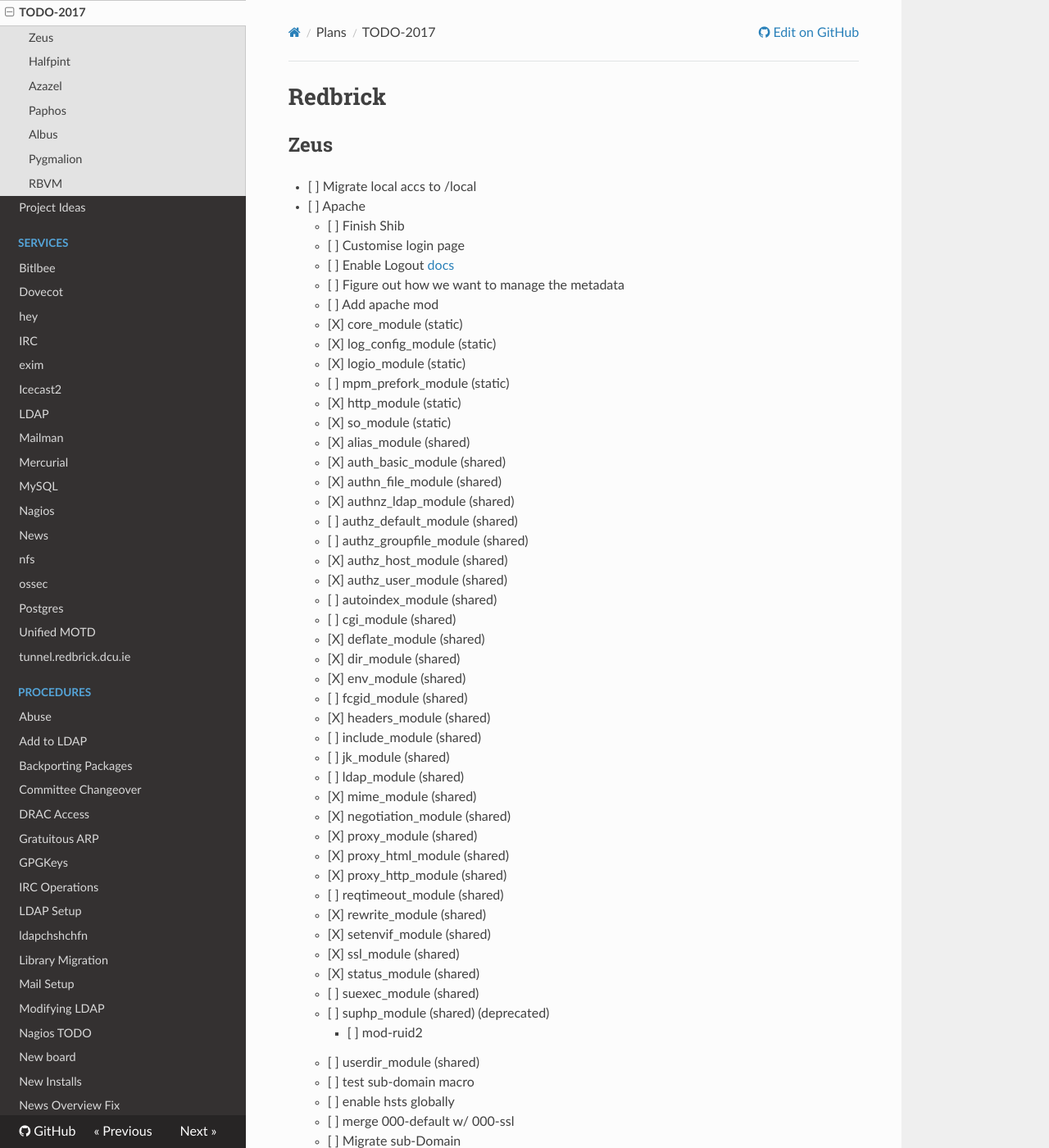
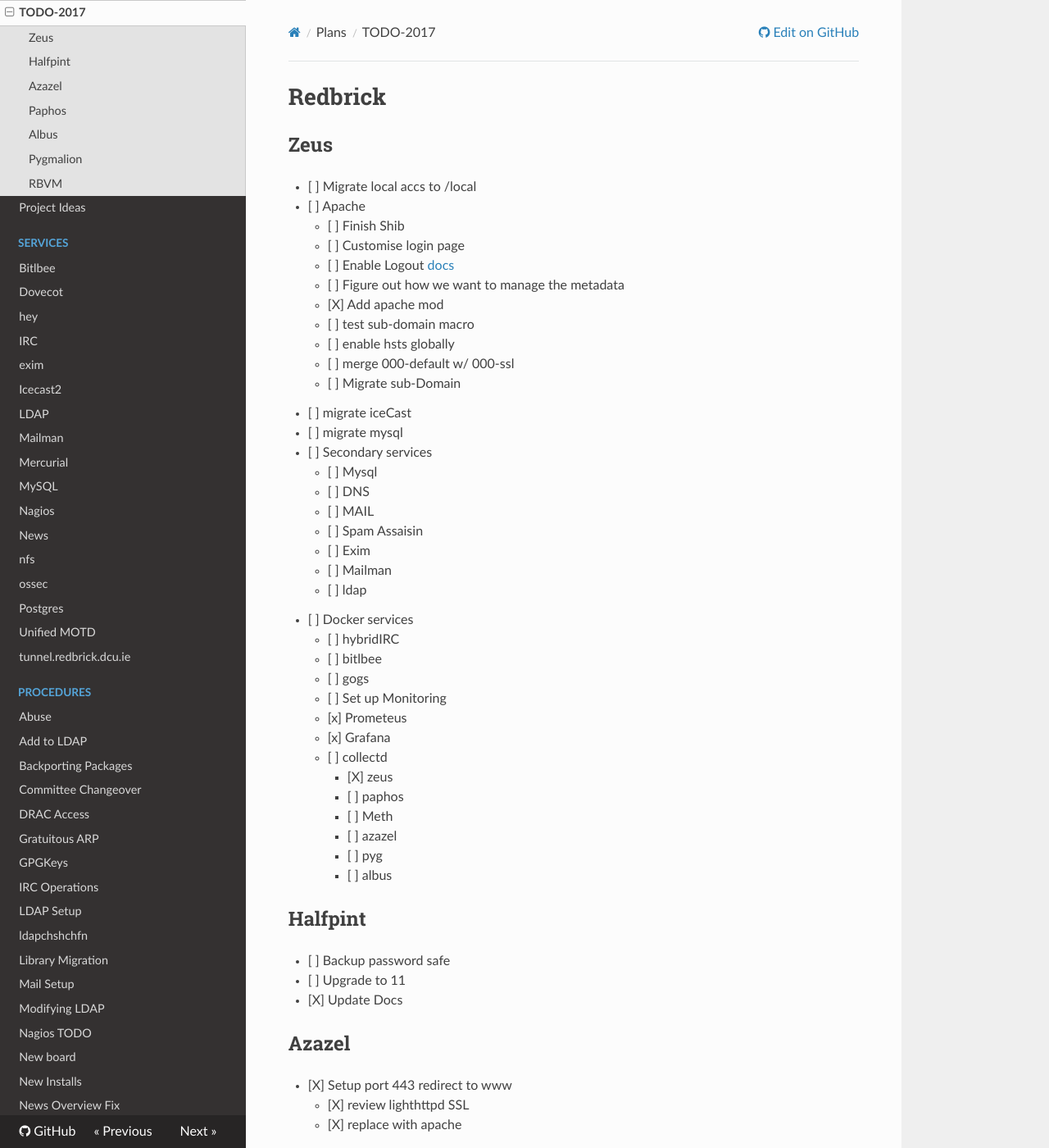
Before and after one commit to redbrick/docs-old, an MkDocs documentation site: the page built from docs/plans/TODO-2017.md, in a window 1280 px wide and 1400 px high. Shown: the whole window at 82% size. Built offline with MkDocs 1.6.1, drawn with Linux system fonts in a browser that asks for light colours; nearby versions of some CDN libraries; old or Windows-style settings are respelled for this version of MkDocs.

Commit message:
update todo list with apache modules finished (#8)

```diff
--- a/docs/plans/TODO-2017.md
+++ b/docs/plans/TODO-2017.md
@@ -6,51 +6,13 @@
       - [ ] Customise login page
       - [ ] Enable Logout [docs](https://wiki.shibboleth.net/confluence/display/IDP30/LogoutConfiguration)
       - [ ] Figure out how we want to manage the metadata
-    - [ ] Add apache mod
-      - [X] core_module (static)
-      - [X] log_config_module (static)
-      - [X] logio_module (static)
-      - [ ] mpm_prefork_module (static)
-      - [X] http_module (static)
-      - [X] so_module (static)
-      - [X] alias_module (shared)
-      - [X] auth_basic_module (shared)
-      - [X] authn_file_module (shared)
-      - [X] authnz_ldap_module (shared)
-      - [ ] authz_default_module (shared)
-      - [ ] authz_groupfile_module (shared)
-      - [X] authz_host_module (shared)
-      - [X] authz_user_module (shared)
-      - [ ] autoindex_module (shared)
-      - [ ] cgi_module (shared)
-      - [X] deflate_module (shared)
-      - [X] dir_module (shared)
-      - [X] env_module (shared)
-      - [ ] fcgid_module (shared)
-      - [X] headers_module (shared)
-      - [ ] include_module (shared)
-      - [ ] jk_module (shared)
-      - [ ] ldap_module (shared)
-      - [X] mime_module (shared)
-      - [X] negotiation_module (shared)
-      - [X] proxy_module (shared)
-      - [X] proxy_html_module (shared)
-      - [X] proxy_http_module (shared)
-      - [ ] reqtimeout_module (shared)
-      - [X] rewrite_module (shared)
-      - [X] setenvif_module (shared)
-      - [X] ssl_module (shared)
-      - [X] status_module (shared)
-      - [ ] suexec_module (shared)
-      - [ ] suphp_module (shared) (deprecated)
-        - [ ] mod-ruid2
-      - [ ] userdir_module (shared)
+    - [X] Add apache mod
     - [ ] test sub-domain macro
     - [ ] enable hsts globally
     - [ ] merge 000-default w/ 000-ssl
     - [ ] Migrate sub-Domain
-    - [ ] migrate iceCast
-    - [ ] migrate mysql
+  - [ ] migrate iceCast
+  - [ ] migrate mysql
   - [ ]  Secondary services
     - [ ] Mysql
     - [ ] DNS
```
